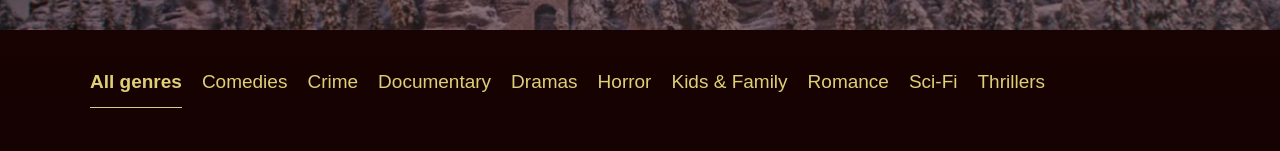
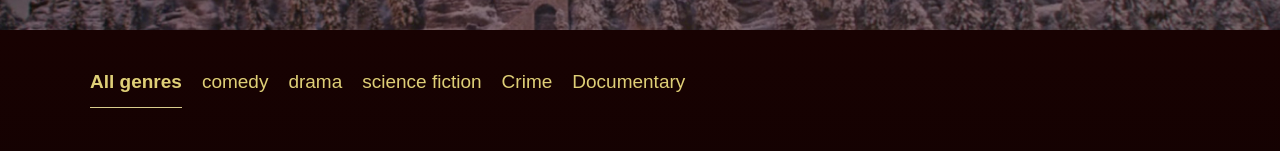
Before and after one commit to Dymedrol/869123-what-to-watch-4, a React app: page / in a window 1280 px wide. Shown: the part 522-673 px from the top of the page. Built offline with nearby package versions, Linux system fonts and the light colour scheme.

Commit message:
17. Личный проект: стейт под полным контролем

```diff
--- a/package.json
+++ b/package.json
@@ -33,6 +33,8 @@
   "dependencies": {
     "prop-types": "15.7.2",
     "react": "16.13.1",
-    "react-dom": "16.13.1"
+    "react-dom": "16.13.1",
+    "react-redux": "7.2.0",
+    "redux": "4.0.5"
   }
 }
--- a/src/components/app/app.jsx
+++ b/src/components/app/app.jsx
@@ -1,30 +1,47 @@
 import React from "react";
 import PropTypes from "prop-types";
 import Main from '../main/main.jsx';
+
+import {connect} from "react-redux";
+import {ActionCreator} from "../../reducer.js";
 
 const onMovieTitleClickHandler = () => {};
 
 const App = (props) => {
 
-  const {title, genre, date, movies} = props;
+  const {movieTitle, movieGenre, moviePromoDate, movies} = props;
 
   return <Main
-    title={title}
-    genre={genre}
-    date={date}
+    title={movieTitle}
+    genre={movieGenre}
+    date={moviePromoDate}
     movies={movies}
     onMovieTitleClickHandler={onMovieTitleClickHandler}
   />;
 };
 
 App.propTypes = {
-  title: PropTypes.string.isRequired,
-  genre: PropTypes.string.isRequired,
-  date: PropTypes.number.isRequired,
+  movieTitle: PropTypes.string.isRequired,
+  movieGenre: PropTypes.string.isRequired,
+  moviePromoDate: PropTypes.number.isRequired,
   movies: PropTypes.arrayOf(PropTypes.shape({
     src: PropTypes.string,
     title: PropTypes.string,
   })).isRequired,
 };
 
-export default App;
+const mapStateToProps = (state) => ({
+  genre: state.genre,
+  movies: state.movies,
+});
+
+const mapDispatchToProps = (dispatch) => ({
+  onClick(genre) {
+    dispatch(ActionCreator.changeGenre(genre));
+    dispatch(ActionCreator.getFilmsByGenre());
+  }
+});
+
+export {App};
+
+export default connect(mapStateToProps, mapDispatchToProps)(App);
--- /dev/null
+++ b/src/components/genreList/genreList.jsx
@@ -0,0 +1,71 @@
+import React, {PureComponent} from "react";
+import PropTypes from "prop-types";
+import {connect} from "react-redux";
+import {ActionCreator} from "./../../reducer.js";
+
+class GenreList extends PureComponent {
+  constructor(props) {
+    super(props);
+
+    this.allMovies = this.props.movies;
+
+    this.getGenreList = this.getGenreList.bind(this);
+  }
+
+  getGenreList() {
+    const genres = new Set();
+    genres.add(`All genres`);
+    this.allMovies.forEach((movie) => {
+      genres.add(movie.genre);
+    });
+    const genreList = Array.from(genres);
+
+    return genreList;
+  }
+
+  render() {
+    const {genre, onClick} = this.props;
+    const genreList = this.getGenreList();
+
+    return <React.Fragment>
+      {genreList.map((item) => {
+        const activeClass = genre === item ? `catalog__genres-item--active` : ``;
+
+        return <li
+          key={item}
+          className={`catalog__genres-item ${activeClass}`}
+          onClick={() => {
+            onClick(item);
+          }}
+        >
+          <a href="#" className="catalog__genres-link">{item}</a>
+        </li>;
+      })}
+    </React.Fragment>;
+  }
+}
+
+const mapStateToProps = (state) => ({
+  genre: state.genre,
+  movies: state.movies,
+});
+
+const mapDispatchToProps = (dispatch) => ({
+  onClick(genre) {
+    dispatch(ActionCreator.changeGenre(genre));
+    dispatch(ActionCreator.getFilmsByGenre());
+  }
+});
+
+GenreList.propTypes = {
+  genre: PropTypes.string.isRequired,
+  onClick: PropTypes.func.isRequired,
+  movies: PropTypes.arrayOf(PropTypes.shape({
+    title: PropTypes.string.isRequired,
+    src: PropTypes.string.isRequired,
+    genre: PropTypes.string.isRequired,
+  })),
+};
+
+export {GenreList};
+export default connect(mapStateToProps, mapDispatchToProps)(GenreList);
--- a/src/components/main/main.jsx
+++ b/src/components/main/main.jsx
@@ -1,6 +1,8 @@
 import React from "react";
 import {PlayS, Add} from '../svg/svg.jsx';
+
 import MovieList from '../movieList/movieList.jsx';
+import GenreList from '../genreList/genreList.jsx';
 import PropTypes from "prop-types";
 
 const Main = (props) => {
@@ -66,36 +68,9 @@ const Main = (props) => {
         <h2 className="catalog__title visually-hidden">Catalog</h2>
 
         <ul className="catalog__genres-list">
-          <li className="catalog__genres-item catalog__genres-item--active">
-            <a href="#" className="catalog__genres-link">All genres</a>
-          </li>
-          <li className="catalog__genres-item">
-            <a href="#" className="catalog__genres-link">Comedies</a>
-          </li>
-          <li className="catalog__genres-item">
-            <a href="#" className="catalog__genres-link">Crime</a>
-          </li>
-          <li className="catalog__genres-item">
-            <a href="#" className="catalog__genres-link">Documentary</a>
-          </li>
-          <li className="catalog__genres-item">
-            <a href="#" className="catalog__genres-link">Dramas</a>
-          </li>
-          <li className="catalog__genres-item">
-            <a href="#" className="catalog__genres-link">Horror</a>
-          </li>
-          <li className="catalog__genres-item">
-            <a href="#" className="catalog__genres-link">Kids & Family</a>
-          </li>
-          <li className="catalog__genres-item">
-            <a href="#" className="catalog__genres-link">Romance</a>
-          </li>
-          <li className="catalog__genres-item">
-            <a href="#" className="catalog__genres-link">Sci-Fi</a>
-          </li>
-          <li className="catalog__genres-item">
-            <a href="#" className="catalog__genres-link">Thrillers</a>
-          </li>
+          <GenreList
+            movies={movies}
+          />
         </ul>
 
         <MovieList
--- /dev/null
+++ b/src/const.js
@@ -0,0 +1,14 @@
+const Genres = {
+  ALL: `All genres`,
+  COMEDIES: `Comedies`,
+  CRIME: `Crime`,
+  DOCUMENTARY: `Documentary`,
+  DRAMA: `Drama`,
+  HORROR: `Horror`,
+  KIDS_FAMILY: `Kids & Family`,
+  ROMANCE: `Romance`,
+  SCI_FI: `Sci-Fi`,
+  THRILLERS: `Thrillers`,
+};
+
+export {Genres};
--- a/src/index.js
+++ b/src/index.js
@@ -1,7 +1,10 @@
 import React from "react";
 import ReactDOM from "react-dom";
+import {createStore} from "redux";
+import {Provider} from "react-redux";
 import App from './components/app/app.jsx';
 import movies from "./mocks/films.js";
+import {reducer} from "./reducer.js";
 
 const init = () => {
   const settings = {
@@ -10,13 +13,20 @@ const init = () => {
     moviePromoDate: 2014,
   };
 
+  const store = createStore(
+      reducer,
+      window.__REDUX_DEVTOOLS_EXTENSION__ ? window.__REDUX_DEVTOOLS_EXTENSION__() : (f) => f
+  );
+
   ReactDOM.render(
-      <App
-        title={settings.movieTitle}
-        genre={settings.movieGenre}
-        date={settings.moviePromoDate}
-        movies={movies}
-      />,
+      <Provider store={store}>
+        <App
+          movieTitle={settings.movieTitle}
+          movieGenre={settings.movieGenre}
+          moviePromoDate={settings.moviePromoDate}
+          movies={movies}
+        />
+      </Provider>,
       document.querySelector(`#root`)
   );
 };
--- a/src/mocks/films.js
+++ b/src/mocks/films.js
@@ -3,33 +3,41 @@ export default [
     src: `img/macbeth.jpg`,
     title: `Macbeth`,
     preview: `https://upload.wikimedia.org/wikipedia/commons/transcoded/b/b3/Big_Buck_Bunny_Trailer_400p.ogv/Big_Buck_Bunny_Trailer_400p.ogv.360p.webm`,
+    genre: `comedy`,
   }, {
     src: `img/johnny-english.jpg`,
     title: `Johnny English`,
     preview: `https://upload.wikimedia.org/wikipedia/commons/transcoded/b/b3/Big_Buck_Bunny_Trailer_400p.ogv/Big_Buck_Bunny_Trailer_400p.ogv.360p.webm`,
+    genre: `drama`,
   }, {
     src: `img/fantastic-beasts-the-crimes-of-grindelwald.jpg`,
     title: `Fantastic Beasts: The Crimes of Grindelwald`,
     preview: `https://upload.wikimedia.org/wikipedia/commons/transcoded/b/b3/Big_Buck_Bunny_Trailer_400p.ogv/Big_Buck_Bunny_Trailer_400p.ogv.360p.webm`,
+    genre: `drama`,
   }, {
     src: `img/aviator.jpg`,
     title: `Aviator`,
     preview: `https://upload.wikimedia.org/wikipedia/commons/transcoded/b/b3/Big_Buck_Bunny_Trailer_400p.ogv/Big_Buck_Bunny_Trailer_400p.ogv.360p.webm`,
+    genre: `science fiction`,
   }, {
     src: `img/we-need-to-talk-about-kevin.jpg`,
     title: `We need to talk about Kevin`,
     preview: `https://upload.wikimedia.org/wikipedia/commons/transcoded/b/b3/Big_Buck_Bunny_Trailer_400p.ogv/Big_Buck_Bunny_Trailer_400p.ogv.360p.webm`,
+    genre: `comedy`,
   }, {
     src: `img/what-we-do-in-the-shadows.jpg`,
     title: `What We Do in the Shadows`,
     preview: `https://upload.wikimedia.org/wikipedia/commons/transcoded/b/b3/Big_Buck_Bunny_Trailer_400p.ogv/Big_Buck_Bunny_Trailer_400p.ogv.360p.webm`,
+    genre: `Crime`,
   }, {
     src: `img/revenant.jpg`,
     title: `Revenant`,
     preview: `https://upload.wikimedia.org/wikipedia/commons/transcoded/b/b3/Big_Buck_Bunny_Trailer_400p.ogv/Big_Buck_Bunny_Trailer_400p.ogv.360p.webm`,
+    genre: `Documentary`,
   }, {
     src: `img/bohemian-rhapsody.jpg`,
     title: `Bohemian Rhapsody`,
     preview: `https://upload.wikimedia.org/wikipedia/commons/transcoded/b/b3/Big_Buck_Bunny_Trailer_400p.ogv/Big_Buck_Bunny_Trailer_400p.ogv.360p.webm`,
+    genre: `comedy`,
   },
 ];
--- /dev/null
+++ b/src/reducer.js
@@ -0,0 +1,57 @@
+import {extend} from "./utils.js";
+import {Genres} from "./const.js";
+import MOVIES from "./mocks/films.js";
+
+const initialState = {
+  genre: Genres.ALL,
+  movies: MOVIES,
+};
+
+const ActionType = {
+  CHANGE_GENRE: `CHANGE_GENRE`,
+  FILTER_MOVIE_BY_GENRE: `FILTER_MOVIE_BY_GENRE`,
+};
+
+const ActionCreator = {
+  changeGenre: (genre) => {
+    return {
+      type: ActionType.CHANGE_GENRE,
+      payload: genre,
+    };
+  },
+
+  getFilmsByGenre: (movies, genre) => {
+    return {
+      type: ActionType.FILTER_MOVIE_BY_GENRE,
+      payload: filterMoviesByGenre(genre, movies),
+    };
+  }
+};
+
+const allMovies = initialState.movies;
+
+const filterMoviesByGenre = (genre) => {
+  if (genre === Genres.ALL) {
+    return allMovies;
+  }
+  return allMovies.filter((movie) => movie.genre === genre);
+};
+
+const reducer = (state = initialState, action) => {
+  switch (action.type) {
+    case ActionType.CHANGE_GENRE:
+      return extend(state, {
+        genre: action.payload
+      });
+
+    case ActionType.FILTER_MOVIE_BY_GENRE:
+      return extend(state, {
+        movies: filterMoviesByGenre(state.genre),
+      });
+  }
+
+  return state;
+};
+
+
+export {reducer, ActionType, ActionCreator, filterMoviesByGenre};
--- /dev/null
+++ b/src/utils.js
@@ -0,0 +1,3 @@
+export const extend = (a, b) => {
+  return Object.assign({}, a, b);
+};
```
Also changed, not shown: 2 other files (tests, documents, lock files or other folders).
